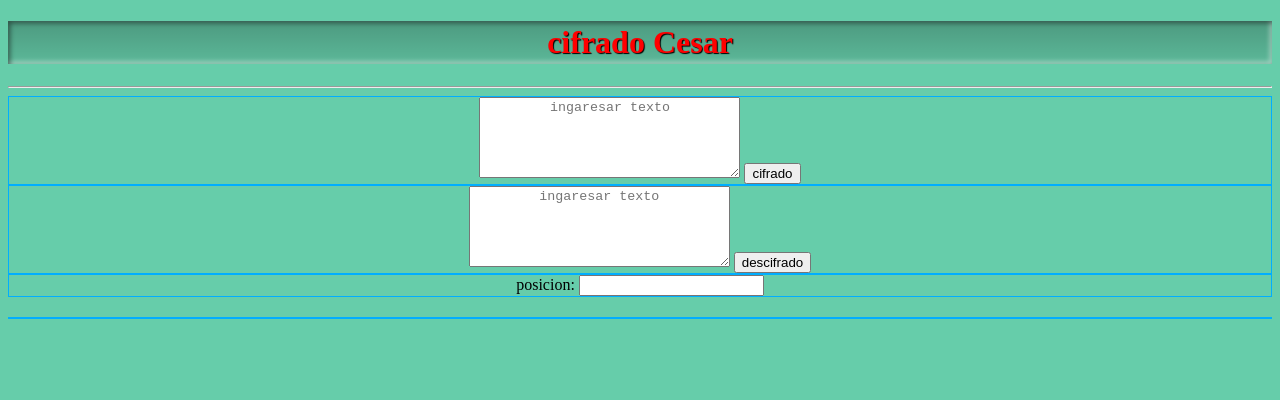
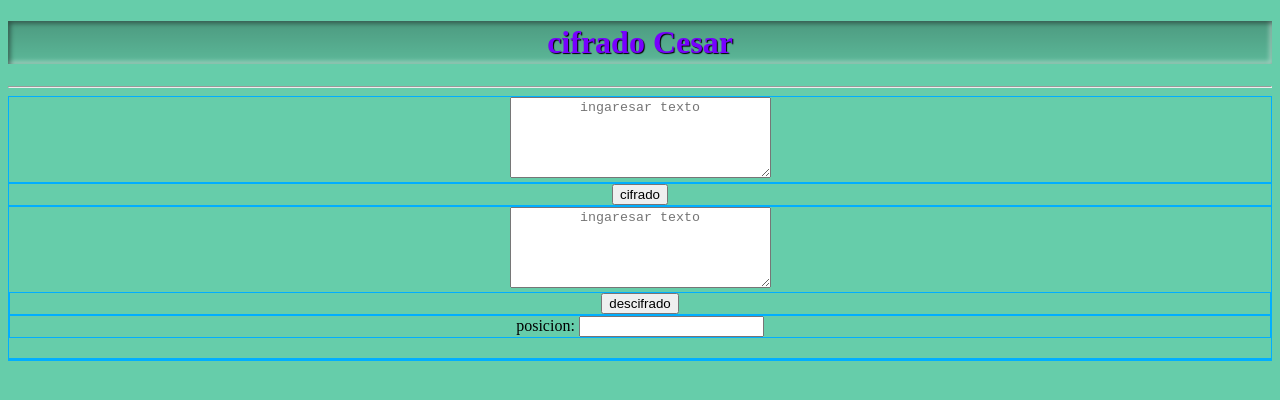
Before and after one commit to julissarosmery/lim-2018-05-bc-core-am-cipher, a website: page src/index.html in a window 1280 px wide. Drawn offline with Linux system fonts and the light colour scheme.

Commit message:
los ultimos cambios en css

```diff
--- a/src/cipher.js
+++ b/src/cipher.js
@@ -61,4 +61,4 @@
           //regresa
           return decodCipher;
         }
-      };
+      }
--- a/src/index.html
+++ b/src/index.html
@@ -11,28 +11,32 @@
       <h1> cifrado Cesar</h1>
       <hr>
 
-      <div class="cont1">
 
+        <div>
       <textarea   class="text" name="cifra" id="cifra" cols="30" rows="5"placeholder="ingaresar texto" ></textarea>
 
+       </div>
+       <div>
       <input  class ="bCif"   type="button" id ="cifrado"  value="cifrado">
 
-      </div>
+       </div>
 
-      <div>
+       <div>
       <textarea   class="text" name="" id="decifra" cols="30" rows="5" placeholder="ingaresar texto" ></textarea>
 
+       <div>
       <input  class= "bDesc"  type="button"  id ="descifra" value="descifrado">
-      </div>
+        </div>
 
-      <div>
+
+       <div>
 
       <label >posicion:</label>
 
       <input type="number" id="offset">
 
 
-    </div>
+      </div>
 
 
 
--- a/src/style.css
+++ b/src/style.css
@@ -1,7 +1,7 @@
 
 /*pra darle estylo al titulo*/
 h1 {
-    color: red;
+    color: rgb(119, 0, 255);
     text-shadow: 1px 1px 1px black;
     background: linear-gradient(to bottom, rgba(0,0,0,0.25), rgba(0,0,0,0.1));
     padding: 3px;
@@ -24,7 +24,7 @@ h1 {
     text-align: center;
     position: relative;
     margin-left: 25%;
-    background-color: red;
+    background-color: rgb(255, 251, 0);
     width: 50%;
     height: 900%;
 
```
